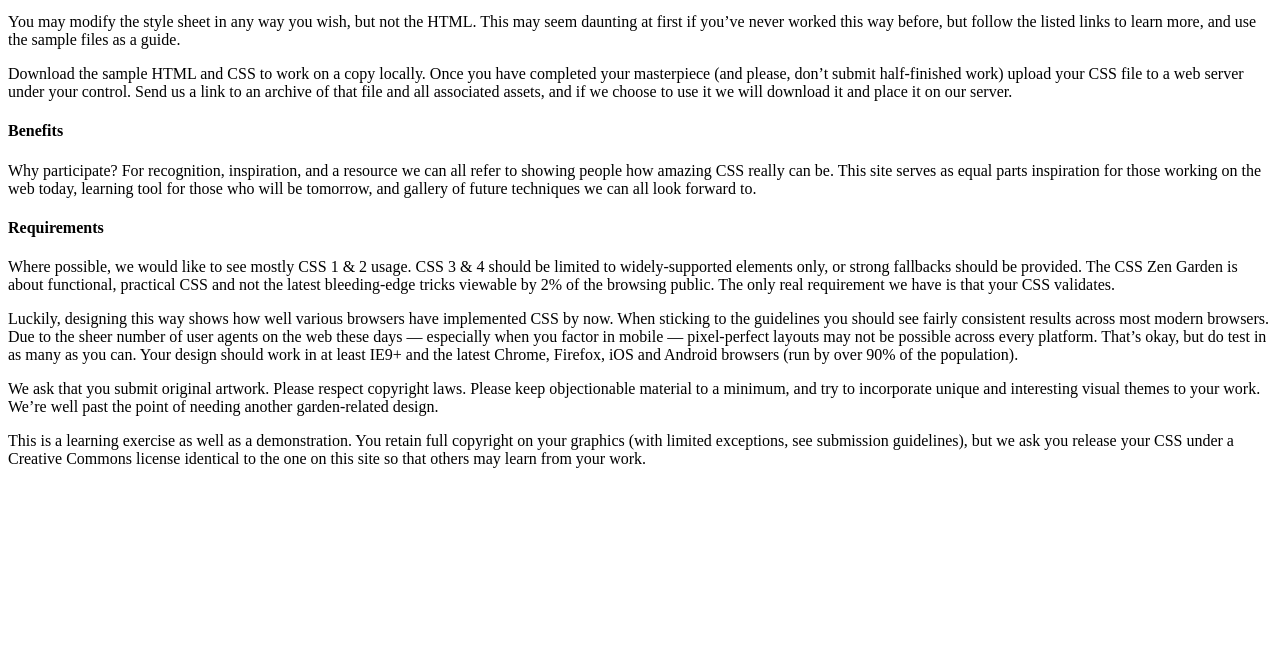
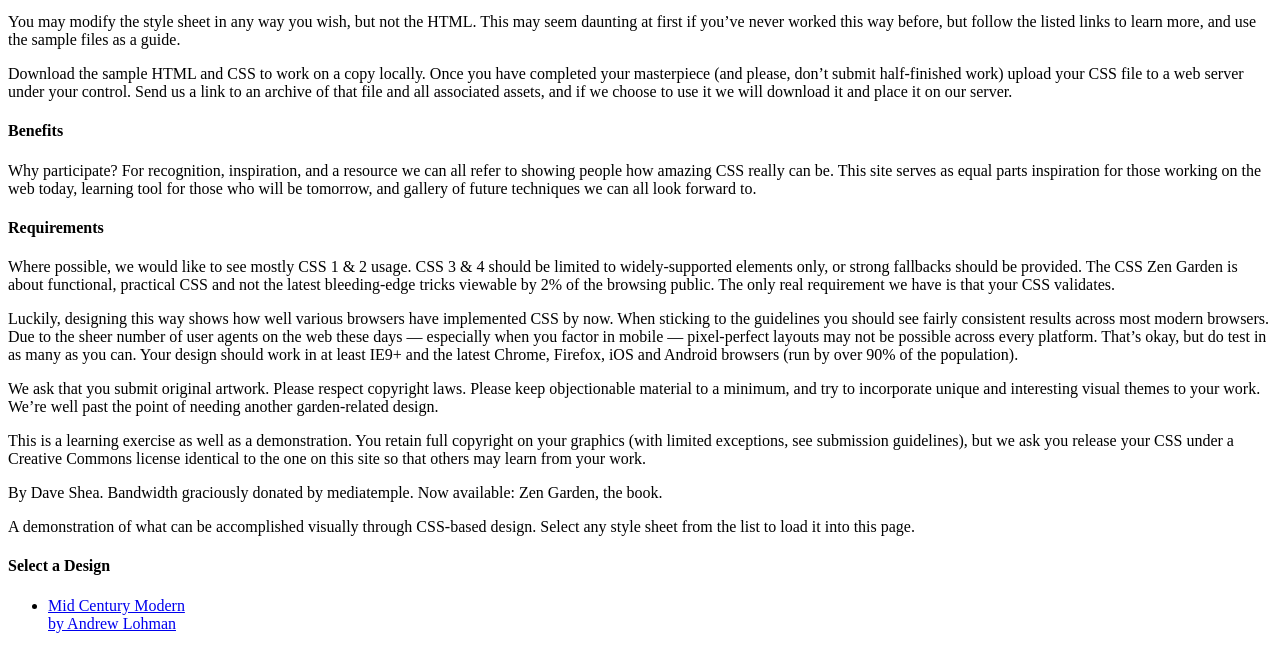
Before and after one commit to lolasimp/Zen, a plain HTML site: page index.html in a window 1280 px wide. Shown: the part 839-1488 px from the top of the page. Before the commit the page ends 1323 px from the top, so only its background shows below. Drawn offline with Linux system fonts and the light colour scheme.

Commit message:
added html but still working

```diff
--- a/index.html
+++ b/index.html
@@ -16,38 +16,50 @@
       </header>
         <div class= "column-container">
         <section class="left-column">
-          <article class="enlightenment">
+        <article class="left-article">
             <h4>The Road to Enlightenment</h4>
             <p>Littering a dark and dreary road lay the past relics of browser-specific tags, incompatible DOMs, broken CSS support, and abandoned browsers.</p>
             <p>We must clear the mind of the past. Web enlightenment has been achieved thanks to the tireless efforts of folk like the W3C, WaSP, and the major browser creators.</p>
             <p>The CSS Zen Garden invites you to relax and meditate on the important lessons of the masters. Begin to see with clarity. Learn to use the time-honored techniques in new and invigorating fashion. Become one with the web.</p>
 
-        </div></article>
-         <article class="about">
+         </div></article>
+         <article class="left-article">
              <h4>What is This About?</h4>
              <p>There is a continuing need to show the power of CSS. The Zen Garden aims to excite, inspire, and encourage participation. To begin, view some of the existing designs in the list. Clicking on any one will load the style sheet into this very page. The HTML remains the same, the only thing that has changed is the external CSS file. Yes, really.</p>
              <p>CSS allows complete and total control over the style of a hypertext document. The only way this can be illustrated in a way that gets people excited is by demonstrating what it can truly be, once the reins are placed in the hands of those able to create beauty from structure. Designers and coders alike have contributed to the beauty of the web; we can always push it further.</p>
          </article>
-         <article class="participate">
+         <article class="left-article">
              <img src="participation_h3.gif">
              <p>Strong visual design has always been our focus. You are modifying this page, so strong CSS skills are necessary too, but the example files are commented well enough that even CSS novices can use them as starting points. Please see the CSS Resource Guide for advanced tutorials and tips on working with CSS.</p>
              <p>You may modify the style sheet in any way you wish, but not the HTML. This may seem daunting at first if you’ve never worked this way before, but follow the listed links to learn more, and use the sample files as a guide.</p>
              <p>Download the sample HTML and CSS to work on a copy locally. Once you have completed your masterpiece (and please, don’t submit half-finished work) upload your CSS file to a web server under your control. Send us a link to an archive of that file and all associated assets, and if we choose to use it we will download it and place it on our server.</p>
          </article>
-         <article class="benefits">
+         <article class="left-article">
              <h4>Benefits</h4>
              <p>Why participate? For recognition, inspiration, and a resource we can all refer to showing people how amazing CSS really can be. This site serves as equal parts inspiration for those working on the web today, learning tool for those who will be tomorrow, and gallery of future techniques we can all look forward to.</p>
          </article>
-         <article class="requirements">
+         <article class="left-article">
                 <h4>Requirements</h4>
                 <p>Where possible, we would like to see mostly CSS 1 & 2 usage. CSS 3 & 4 should be limited to widely-supported elements only, or strong fallbacks should be provided. The CSS Zen Garden is about functional, practical CSS and not the latest bleeding-edge tricks viewable by 2% of the browsing public. The only real requirement we have is that your CSS validates.</p>
                 <p>Luckily, designing this way shows how well various browsers have implemented CSS by now. When sticking to the guidelines you should see fairly consistent results across most modern browsers. Due to the sheer number of user agents on the web these days — especially when you factor in mobile — pixel-perfect layouts may not be possible across every platform. That’s okay, but do test in as many as you can. Your design should work in at least IE9+ and the latest Chrome, Firefox, iOS and Android browsers (run by over 90% of the population).</p>
                 <p>We ask that you submit original artwork. Please respect copyright laws. Please keep objectionable material to a minimum, and try to incorporate unique and interesting visual themes to your work. We’re well past the point of needing another garden-related design.</p>
                 <p>This is a learning exercise as well as a demonstration. You retain full copyright on your graphics (with limited exceptions, see submission guidelines), but we ask you release your CSS under a Creative Commons license identical to the one on this site so that others may learn from your work.</p>
-                <p></p>
+                <p>By Dave Shea. Bandwidth graciously donated by mediatemple. Now available: Zen Garden, the book.</p>
             </article>
         <section class="right-column"></div>
-            <article class=
+            <article class=right-column>
+             <p>A demonstration of what can be accomplished visually through CSS-based design. Select any style sheet from the list to load it into this page.</p>
+            </article>
+        <section class="right-column">
+            <article id="styles">
+                <h4 class="">Select a Design</h4>
+                <nav>
+                    <ul>
+                        <li>
+                        <a href=http://www.csszengarden.com/221/ clss>Mid Century Modern</a><br>
+                        <a href=http://www.andrewlohman.com/>by Andrew Lohman</a>
+                        </li>
+                    </ul>
 
     </body>
 </html>
```
